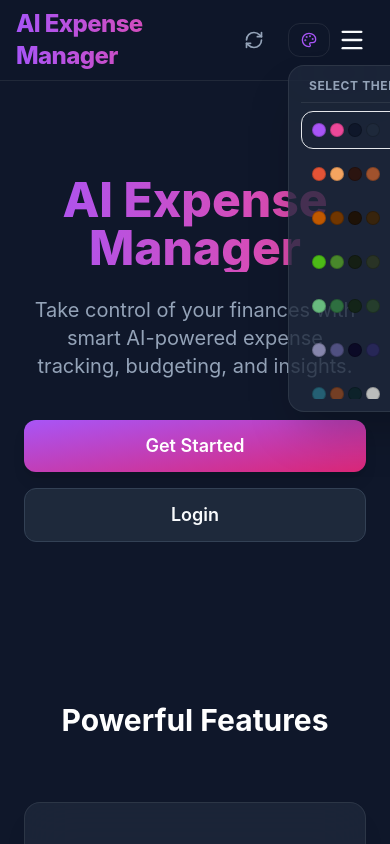
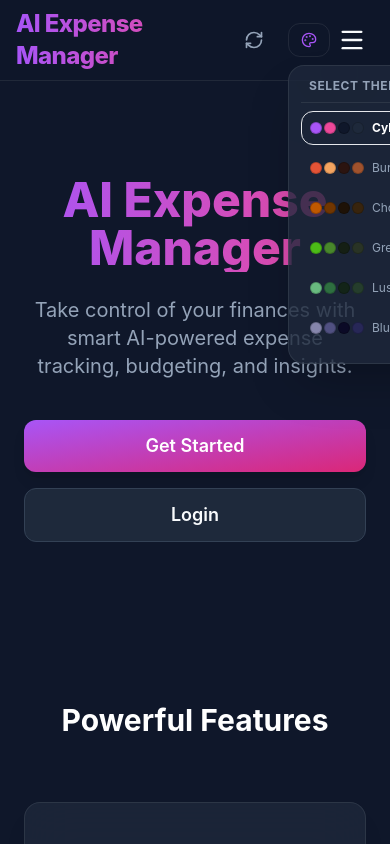
Before and after one commit to Aryancsgupta/Ai_Expense_Manager, a React (Vite) app in the folder client/: page / in a window 390 px wide. Both pictures are taken after a click on the button 309 px from the left and 40 px from the top of the page. Shown: the top 844 px of the page. Built offline with nearby package versions, Linux system fonts and the light colour scheme.

Commit message:
Fix theme dropdown overflow on mobile screens

```diff
--- a/client/src/components/Navbar.jsx
+++ b/client/src/components/Navbar.jsx
@@ -97,34 +97,34 @@ const Navbar = () => {
                                         initial={{ opacity: 0, y: 10, scale: 0.95 }}
                                         animate={{ opacity: 1, y: 0, scale: 1 }}
                                         exit={{ opacity: 0, y: 10, scale: 0.95 }}
-                                        className="absolute left-0 mt-2 w-64 bg-bg-card border border-glass-border rounded-2xl shadow-2xl p-3 z-50 backdrop-blur-xl"
+                                        className="absolute left-0 sm:left-0 max-w-[calc(100vw-2rem)] w-60 sm:w-64 mt-2 bg-bg-card border border-glass-border rounded-2xl shadow-2xl p-3 z-50 backdrop-blur-2xl"
                                     >
                                         <div className="text-xs font-bold text-text-secondary px-2 pb-2 mb-2 border-b border-glass-border uppercase tracking-wider">
                                             Select Theme Palette
                                         </div>
-                                        <div className="space-y-1.5 max-h-72 overflow-y-auto pr-1">
+                                        <div className="space-y-1.5 max-h-60 overflow-y-auto pr-1 custom-scrollbar">
                                             {themes.map((t) => (
                                                 <button
                                                     key={t.id}
                                                     onClick={() => handleThemeChange(t.id)}
-                                                    className={`w-full flex items-center justify-between p-2.5 rounded-xl transition-all ${currentTheme === t.id
+                                                    className={`w-full flex items-center justify-between p-2 rounded-xl transition-all ${currentTheme === t.id
                                                         ? 'bg-accent/20 border border-accent/40 text-white font-bold'
                                                         : 'hover:bg-white/10 text-text-secondary hover:text-white border border-transparent'
                                                         }`}
                                                 >
-                                                    <div className="flex items-center gap-2.5">
-                                                        <div className="flex gap-1 items-center">
+                                                    <div className="flex items-center gap-2">
+                                                        <div className="flex gap-0.5 items-center shrink-0">
                                                             {t.colors.map((c, idx) => (
                                                                 <span
                                                                     key={idx}
-                                                                    className="w-3.5 h-3.5 rounded-full border border-black/20"
+                                                                    className="w-3 h-3 rounded-full border border-black/20"
                                                                     style={{ backgroundColor: c }}
                                                                 />
                                                             ))}
                                                         </div>
-                                                        <span className="text-xs">{t.name}</span>
+                                                        <span className="text-xs truncate">{t.name}</span>
                                                     </div>
-                                                    {currentTheme === t.id && <Check size={14} className="text-accent" />}
+                                                    {currentTheme === t.id && <Check size={14} className="text-accent shrink-0 ml-1" />}
                                                 </button>
                                             ))}
                                         </div>
```
